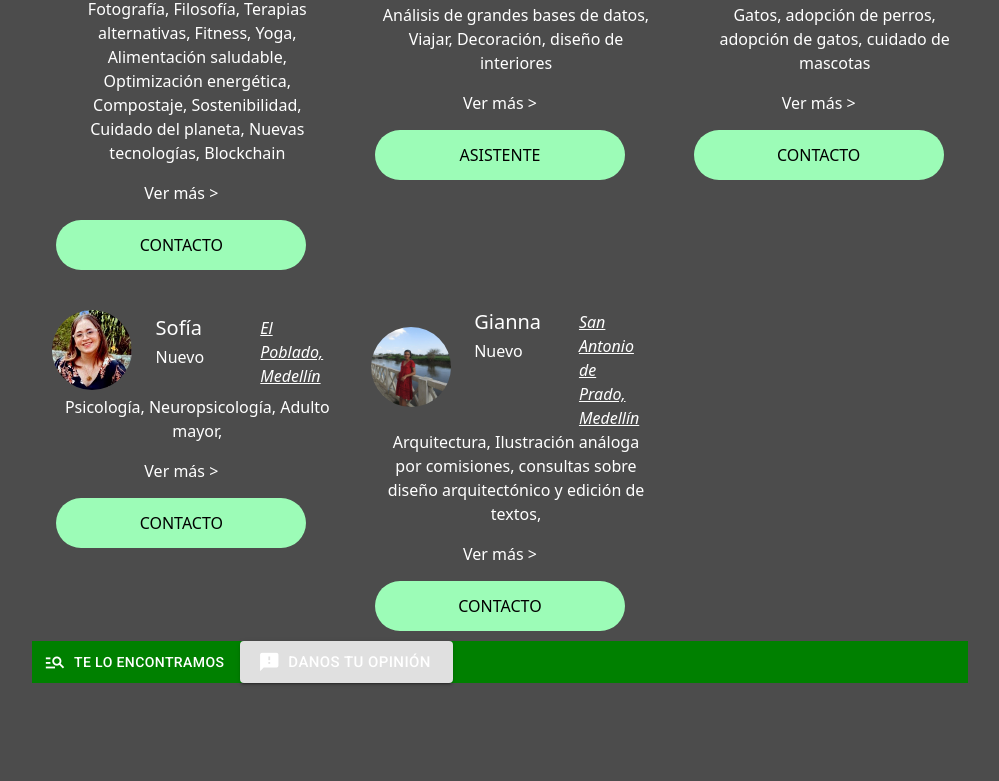
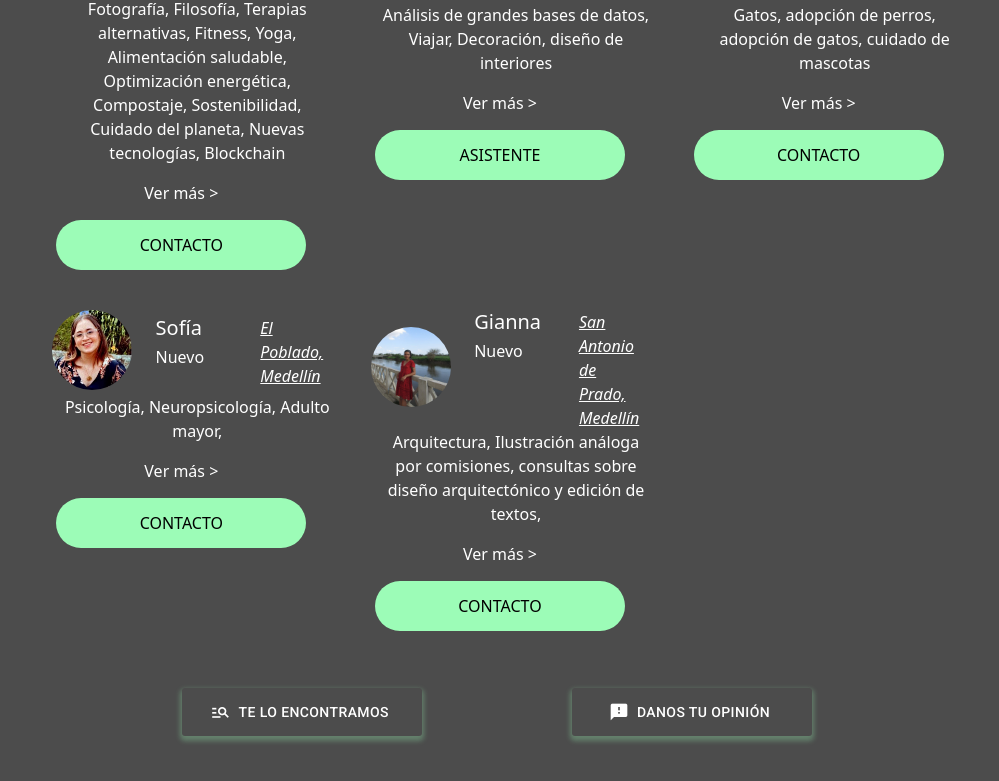
Before and after one commit to TheLuisBolivar/prototipo2, a React (Create React App) app: page / in a window 1280 px wide. Shown: the part 3409-4190 px from the top of the page, without its empty margins (140-1139 px from the left). Before the commit the page ends 4163 px from the top, so only its background shows below. Built offline with nearby package versions, Linux system fonts and the light colour scheme.

Commit message:
Botones de form y feedback funcionales

```diff
--- a/package.json
+++ b/package.json
@@ -5,6 +5,7 @@
   "dependencies": {
     "@material-ui/core": "^4.11.3",
     "@material-ui/icons": "^4.11.2",
+    "@material-ui/styles": "^4.11.3",
     "@testing-library/jest-dom": "^5.11.9",
     "@testing-library/react": "^11.2.5",
     "@testing-library/user-event": "^12.8.0",
--- a/src/App.js
+++ b/src/App.js
@@ -4,8 +4,36 @@ import Search from "./components/Search";
 import listaContactos from "./contactos.json";
 import Button from '@material-ui/core/Button';
 import { Icon } from '@material-ui/core';
+import { makeStyles } from '@material-ui/core/styles';
+
+const useStyle = makeStyles ({
+  formButton: {
+    width: 240,
+    border: 0,
+    borderRadius: 3,
+    boxShadow: '0 3px 5px 2px rgba(156, 252, 183, .3)',
+    height: 48,
+    padding: '1%',
+    marginLeft: '16%',
+  },
+
+  backButton: {
+    width:240,
+    border: 0,
+    borderRadius: 3,
+    boxShadow: '0 3px 5px 2px rgba(156, 252, 183, .3)',
+    color: 'white',
+    height: 48,
+    padding: '1%',
+    marginLeft: '16%',
+    marginTop: '5%',
+    marginBottom: '5%'
+  }
+})
 
 function App() {
+  const classes = useStyle()
+
   const [contactos, setContactos] = useState(listaContactos);
 
   const handleSearch = (e) => {
@@ -34,34 +62,29 @@ function App() {
           <Contact contacto={contacto} key={contacto.id} />
         ))}
       </div>
-      <div class="form-feedback">
-        <Button
-          color="inherint"
-          size= "large"
-          variant='secondary'
+
+      <div class="likefooter">
+        <Button className={classes.formButton}
         startIcon={<Icon>
           manage_search
         </Icon>}
         href='https://docs.google.com/forms/d/e/1FAIpQLScQJmsuWf9TVJwN9KThfqsN5I68m7FKcanrPJg1w5w54xrYrA/viewform?embedded=true'
+        target="_blank"
         >
           Te lo encontramos
         </Button>
 
-        <Button
-          color="inherint"
-          size= "large"
-          variant='contained'
+        <Button className={classes.backButton}
           startIcon={<Icon>
             feedback
           </Icon>}
           href="https://wa.me/573042846298"
+          target="_blank"
         >
           Danos tu opinión
         </Button>
       </div>
-
     </div>
-
   );
 }
 
--- a/src/index.css
+++ b/src/index.css
@@ -6,14 +6,14 @@
 
 body {
   background-color: #4c4c4c;
-  }
+}
 
 .container {
   max-width: 960px;
+  min-height: calc(100vh - 30px);
   }
 
 #myInput {
-  /* background-image: url("images/search.png"); */
   background-position: 10px 10px;
   background-repeat: no-repeat;
   width: 100%;
@@ -89,7 +89,6 @@ img.icon {
 .row_tooltip {
   position: relative;
   display: block;
-  /* border-bottom: 1px dotted white; */
   text-align: center;
   margin-bottom: 15px;
 }
@@ -102,7 +101,6 @@ img.icon {
   border-radius: 6px;
   padding: 5px;
   font-size: 13px;
-  /* Position the tooltip */
   position: absolute;
   z-index: 1;
   width: 200px;
@@ -140,7 +138,35 @@ button {
 
 div.form-feedback {
   height: 42px;
-  background: green;
+  background-color: #9cfcb7;
+}
+
+div.form-feedback2 {
+  height: 45px;
+  background-color: #4c4c4c;
+  margin-left: 30%;
+}
+
+div.separador {
+  height: 3px;
+  background-color: black;
+}
+
+
+p.form {
+  font-size: 20px;
+  margin-left: 10px;
+}
+
+p.feed {
+  font-size: 20px;
+  margin-left: 15px;
+  color: white;
+}
+
+div.likefooter {
+  width: 100%;
+  height: 100%;
 }
 
 @media (min-width: 600px) and (max-width: 900px) {
```
Lines whose indentation alone changed are shown as unchanged.
